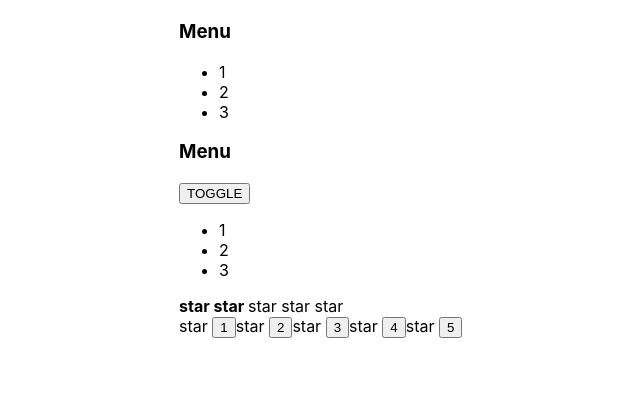
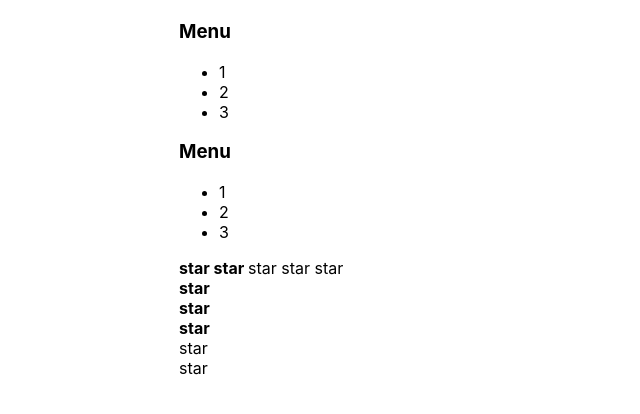
Before and after one commit to vitalyabedik/it-incubator.react-learning, a React (Create React App) app: page / in a window 1280 px wide. Shown: the top 414 px of the page, without its empty margins (161-801 px from the left). Built offline with nearby package versions, Linux system fonts and the light colour scheme.

Commit message:
feat: 07-lesson task finish

```diff
--- a/src/components/UncontrolledAccordion/UncontrolledAccordion.tsx
+++ b/src/components/UncontrolledAccordion/UncontrolledAccordion.tsx
@@ -14,8 +14,7 @@ function UncontrolledAccordion(props: UncontrolledAccordionPropsType) {
 
         return (
             <div>
-                <AccordionTitle title={props.titleValue}/>
-                <button onClick={onClickToggleHandler}>TOGGLE</button>
+                <AccordionTitle title={props.titleValue} onClickToggleHandler={onClickToggleHandler}/>
                 {!collapsed && <AccordionBody/>}
             </div>
         )
@@ -23,12 +22,13 @@ function UncontrolledAccordion(props: UncontrolledAccordionPropsType) {
 
 type AccordionTitlePropsType = {
     title: string
+    onClickToggleHandler: () => void
 }
 
 function AccordionTitle(props: AccordionTitlePropsType) {
     console.log('AccordionTitle rendering')
     return (
-        <h3>{props.title}</h3>
+        <h3 onClick={props.onClickToggleHandler}>{props.title}</h3>
     )
 }
 
--- a/src/components/UncontrolledRating/UncontrolledRating.tsx
+++ b/src/components/UncontrolledRating/UncontrolledRating.tsx
@@ -3,7 +3,7 @@ import React, {useState} from 'react';
 export function UncontrolledRating() {
     console.log('Rating rendering')
 
-    const [value, setValue] = useState(0)
+    const [value, setValue] = useState(3)
 
     const onClickValueHandler = (value: number) => {
         setValue(value)
@@ -11,29 +11,30 @@ export function UncontrolledRating() {
 
     return (
         <div>
-            <Star selected={value > 0}/><button onClick={() => onClickValueHandler(1)}>1</button>
-            <Star selected={value > 1}/><button onClick={() => onClickValueHandler(2)}>2</button>
-            <Star selected={value > 2}/><button onClick={() => onClickValueHandler(3)}>3</button>
-            <Star selected={value > 3}/><button onClick={() => onClickValueHandler(4)}>4</button>
-            <Star selected={value > 4}/><button onClick={() => onClickValueHandler(5)}>5</button>
+            <Star id={1} onClickValueHandler={onClickValueHandler} selected={value > 0}/>
+            <Star id={2} onClickValueHandler={onClickValueHandler} selected={value > 1}/>
+            <Star id={3} onClickValueHandler={onClickValueHandler} selected={value > 2}/>
+            <Star id={4} onClickValueHandler={onClickValueHandler} selected={value > 3}/>
+            <Star id={5} onClickValueHandler={onClickValueHandler} selected={value > 4}/>
         </div>
     )
 }
 
 type StarPropsType = {
+    id: number
     selected: boolean
+    onClickValueHandler: (value: number) => void
 }
 
 function Star(props: StarPropsType) {
     console.log('Star rendering')
-
-    if (props.selected === true) {
-        return (
-            <span><b>star </b></span>
-        )
-    } else {
-        return (
-            <span>star </span>
-        )
-    }
+    return (
+        <div>
+            {props.selected
+                ?
+                <span onClick={() => props.onClickValueHandler(props.id)}><b>star </b></span>
+                :
+                <span onClick={() => props.onClickValueHandler(props.id)}>star </span>}
+        </div>
+    )
 }
```
